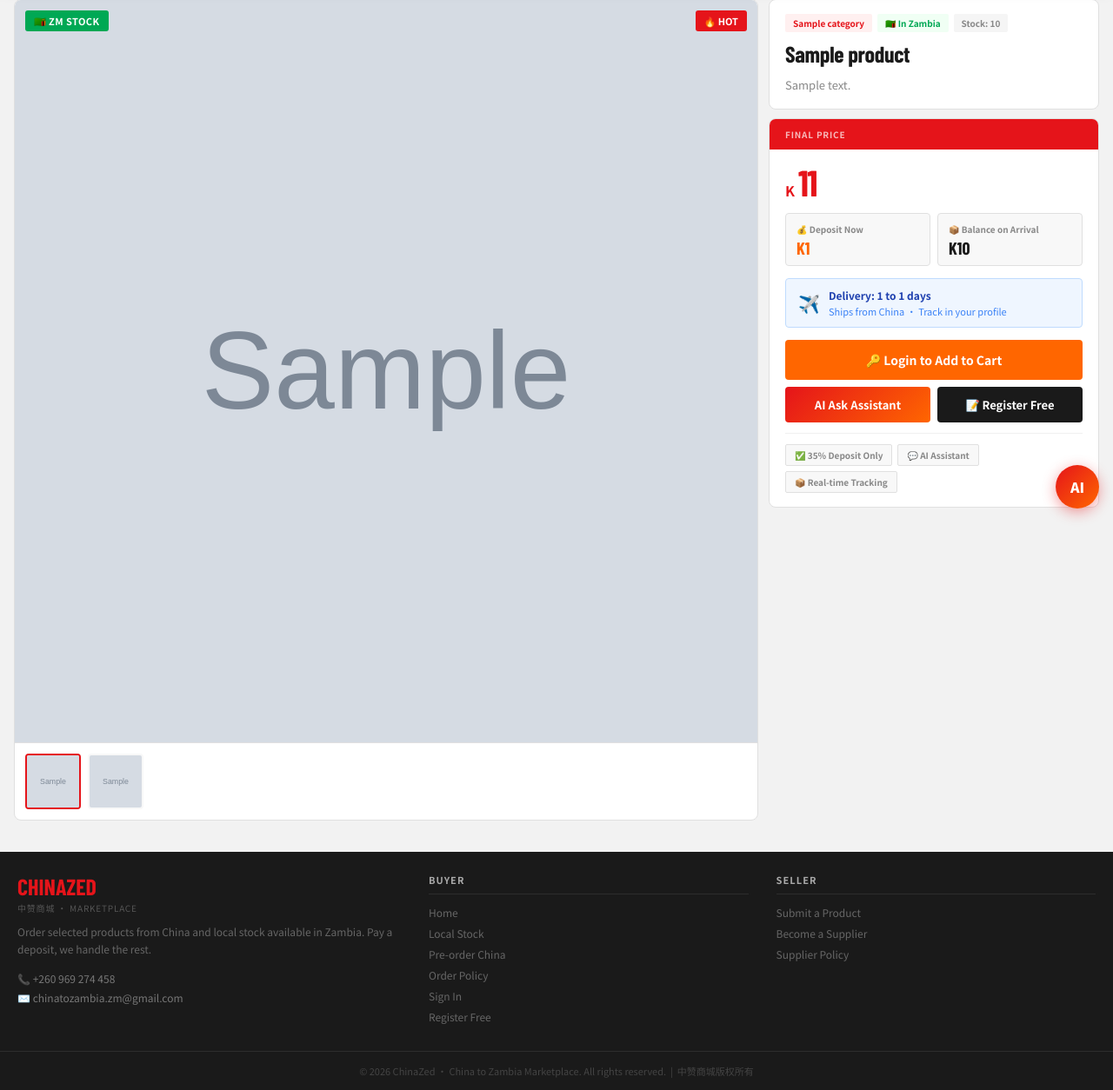
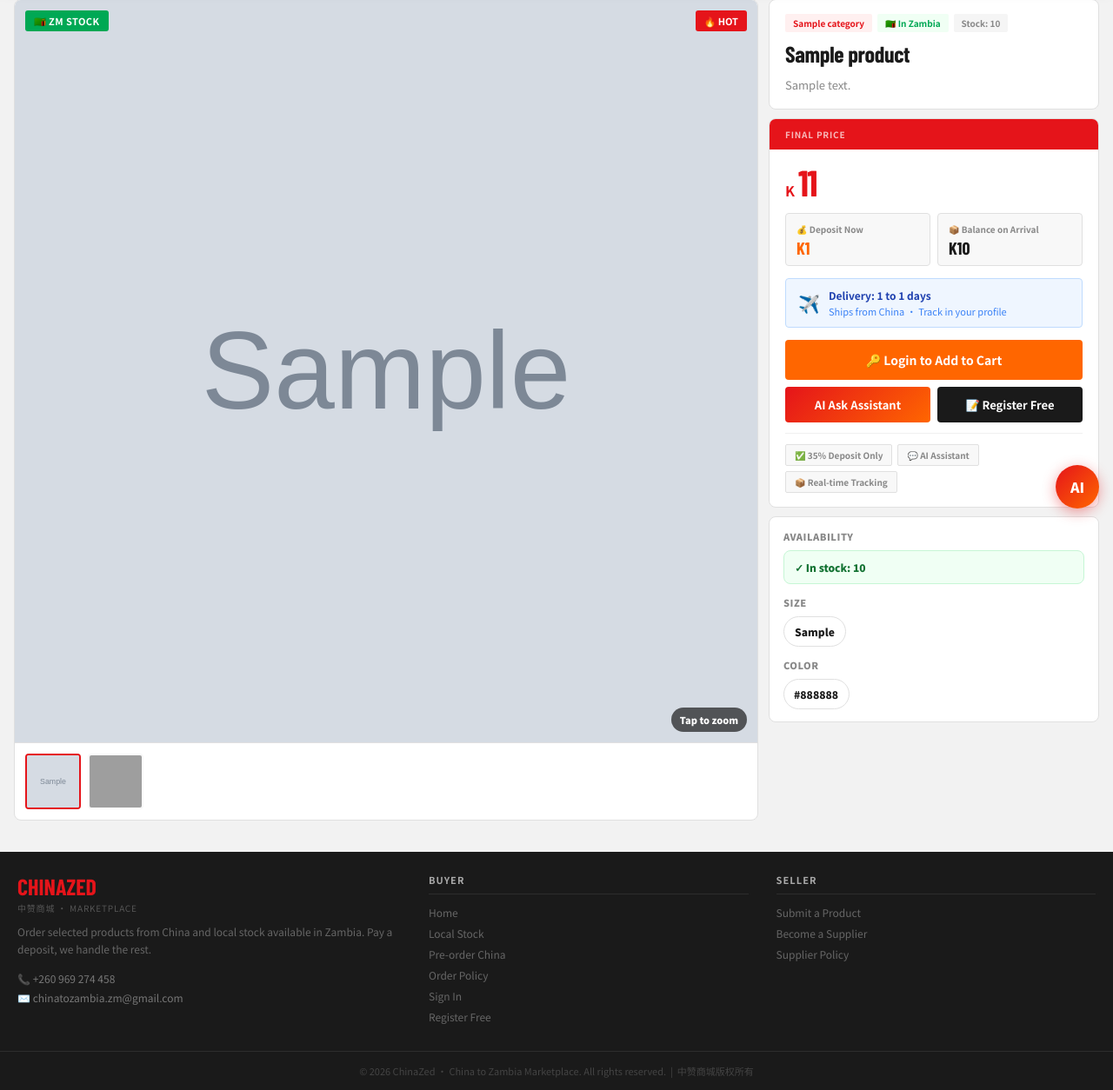
Before and after one commit to eddiemac1993/china_zed_marketplace, a Django app: a page that uses core/templates/core/product_detail.html in a window 1280 px wide. Shown: the part 139-1393 px from the top of the page at 87% size. Run offline with Django 5.2, Linux system fonts and the light colour scheme; tables that the repository leaves empty hold one stand-in row (values such as "Sample post"); grey boxes marked "Sample" are stand-in pictures; some web fonts are replaced; grey boxes are pictures that could not be loaded.

Commit message:
Add product options and zoom gallery

```diff
--- a/core/admin.py
+++ b/core/admin.py
@@ -194,6 +194,7 @@ class ProductAdmin(admin.ModelAdmin):
                 "description",
                 "image",
                 "external_image_url",
+                "external_gallery_urls",
                 "image_preview_large",
             )
         }),
@@ -210,6 +211,9 @@ class ProductAdmin(admin.ModelAdmin):
                 "product_type",
                 "status",
                 "stock_quantity",
+                "available_quantity",
+                "size_options",
+                "color_options",
                 "is_available",
                 "is_featured",
             )
--- a/core/models.py
+++ b/core/models.py
@@ -91,11 +91,30 @@ class Product(TimeStampedModel):
 
     image = models.ImageField(upload_to="products/", blank=True, null=True)
     external_image_url = models.URLField(blank=True)
+    external_gallery_urls = models.TextField(
+        blank=True,
+        help_text="One external product image URL per line.",
+    )
 
     product_type = models.CharField(max_length=20, choices=PRODUCT_TYPE_CHOICES, default="preorder")
     status = models.CharField(max_length=20, choices=STATUS_CHOICES, default="active")
 
     stock_quantity = models.PositiveIntegerField(default=0)
+    available_quantity = models.PositiveIntegerField(
+        blank=True,
+        null=True,
+        help_text="Optional supplier availability for pre-order products.",
+    )
+    size_options = models.CharField(
+        max_length=255,
+        blank=True,
+        help_text="Comma-separated sizes, for example: S, M, L, XL or 50 inch, 55 inch.",
+    )
+    color_options = models.CharField(
+        max_length=255,
+        blank=True,
+        help_text="Comma-separated colors, for example: Black, White, Blue.",
+    )
 
     is_available = models.BooleanField(default=True)
     is_featured = models.BooleanField(default=False)
@@ -179,6 +198,32 @@ class Product(TimeStampedModel):
         if self.image:
             return self.image.url
         return self.external_image_url
+
+    def display_gallery_urls(self):
+        urls = []
+        main_url = self.display_image_url()
+        if main_url:
+            urls.append(main_url)
+        urls.extend(img.image.url for img in self.gallery_images.all())
+        urls.extend(
+            line.strip()
+            for line in self.external_gallery_urls.splitlines()
+            if line.strip()
+        )
+        return list(dict.fromkeys(urls))
+
+    def size_option_list(self):
+        return [item.strip() for item in self.size_options.split(",") if item.strip()]
+
+    def color_option_list(self):
+        return [item.strip() for item in self.color_options.split(",") if item.strip()]
+
+    def availability_label(self):
+        if self.product_type == "local":
+            return self.stock_status()
+        if self.available_quantity is not None:
+            return f"Supplier availability: {self.available_quantity}"
+        return "Availability confirmed before purchase"
 
     def delivery_range(self):
         return f"{self.delivery_min_days} to {self.delivery_max_days} days"
--- a/core/templates/core/product_detail.html
+++ b/core/templates/core/product_detail.html
@@ -264,6 +264,7 @@
             background: #F8F8F8;
             overflow: hidden;
             aspect-ratio: 1;
+            cursor: zoom-in;
         }
         .main-image-box img {
             width: 100%;
@@ -322,6 +323,89 @@
         .thumb img { width: 100%; height: 100%; object-fit: cover; display: block; }
         .thumb:hover { border-color: var(--orange); }
         .thumb.active { border-color: var(--red); }
+        .zoom-hint {
+            position: absolute;
+            right: 12px;
+            bottom: 12px;
+            background: rgba(0,0,0,.62);
+            color: #fff;
+            border-radius: 999px;
+            padding: 6px 10px;
+            font-size: 11px;
+            font-weight: 800;
+            z-index: 3;
+        }
+        .product-options {
+            background: var(--white);
+            border: 1px solid var(--border);
+            border-radius: var(--card-radius);
+            padding: 14px 16px;
+        }
+        .option-row { margin-bottom: 13px; }
+        .option-row:last-child { margin-bottom: 0; }
+        .option-label {
+            display: block;
+            font-size: 11px;
+            color: var(--muted);
+            font-weight: 900;
+            text-transform: uppercase;
+            letter-spacing: .05em;
+            margin-bottom: 8px;
+        }
+        .option-pills { display: flex; flex-wrap: wrap; gap: 8px; }
+        .option-pill {
+            border: 1px solid var(--border);
+            background: #fff;
+            border-radius: 999px;
+            padding: 8px 12px;
+            font-size: 12px;
+            font-weight: 800;
+            color: var(--ink);
+        }
+        .option-pill.color { padding-left: 11px; }
+        .availability-box {
+            display: flex;
+            align-items: center;
+            gap: 8px;
+            background: #F0FFF4;
+            border: 1px solid #C6F6D5;
+            color: #137333;
+            border-radius: 8px;
+            padding: 10px 12px;
+            font-size: 12px;
+            font-weight: 800;
+        }
+        .zoom-modal {
+            position: fixed;
+            inset: 0;
+            z-index: 2000;
+            display: none;
+            align-items: center;
+            justify-content: center;
+            background: rgba(0,0,0,.88);
+            padding: 18px;
+        }
+        .zoom-modal.open { display: flex; }
+        .zoom-modal img {
+            max-width: min(96vw, 980px);
+            max-height: 92vh;
+            object-fit: contain;
+            border-radius: 8px;
+            background: #fff;
+        }
+        .zoom-close {
+            position: absolute;
+            top: 14px;
+            right: 16px;
+            border: 0;
+            border-radius: 999px;
+            width: 42px;
+            height: 42px;
+            background: #fff;
+            color: #111;
+            font-size: 24px;
+            cursor: pointer;
+        }
 
         /* ── INFO PANEL ── */
         .info-panel {
@@ -849,9 +933,10 @@
 
         <!-- LEFT: IMAGE PANEL -->
         <div class="image-panel">
-            <div class="main-image-box">
+            <div class="main-image-box" onclick="openImageZoom()">
                 {% if product.display_image_url %}
                     <img id="mainProductImage" src="{{ product.display_image_url }}" alt="{{ product.name }}">
+                    <span class="zoom-hint">Tap to zoom</span>
                 {% else %}
                     <div class="main-no-img">No Image Available</div>
                 {% endif %}
@@ -867,16 +952,11 @@
             </div>
 
             <!-- THUMBNAILS -->
-            {% if product.display_image_url or product.gallery_images.all %}
+            {% if product.display_gallery_urls %}
             <div class="thumb-row">
-                {% if product.display_image_url %}
-                    <div class="thumb active" onclick="setMainImage(this, '{{ product.display_image_url }}')">
-                        <img src="{{ product.display_image_url }}" alt="{{ product.name }}">
-                    </div>
-                {% endif %}
-                {% for img in product.gallery_images.all %}
-                    <div class="thumb" onclick="setMainImage(this, '{{ img.image.url }}')">
-                        <img src="{{ img.image.url }}" alt="{{ product.name }}">
+                {% for image_url in product.display_gallery_urls %}
+                    <div class="thumb {% if forloop.first %}active{% endif %}" onclick="setMainImage(event, this, '{{ image_url }}')">
+                        <img src="{{ image_url }}" alt="{{ product.name }}">
                     </div>
                 {% endfor %}
             </div>
@@ -1000,6 +1080,33 @@
                 </div>
             </div>
 
+            <div class="product-options">
+                <div class="option-row">
+                    <span class="option-label">Availability</span>
+                    <div class="availability-box">✓ {{ product.availability_label }}</div>
+                </div>
+                {% if product.size_option_list %}
+                <div class="option-row">
+                    <span class="option-label">Size</span>
+                    <div class="option-pills">
+                        {% for size in product.size_option_list %}
+                            <span class="option-pill">{{ size }}</span>
+                        {% endfor %}
+                    </div>
+                </div>
+                {% endif %}
+                {% if product.color_option_list %}
+                <div class="option-row">
+                    <span class="option-label">Color</span>
+                    <div class="option-pills">
+                        {% for color in product.color_option_list %}
+                            <span class="option-pill color">{{ color }}</span>
+                        {% endfor %}
+                    </div>
+                </div>
+                {% endif %}
+            </div>
+
         </div><!-- end info-panel -->
     </div><!-- end product-layout -->
 
@@ -1116,6 +1223,13 @@
 <a href="{% url 'assistant' %}" class="wa-btn" title="AI Assistant" aria-label="AI Assistant">AI</a>
 <div class="back-top" onclick="window.scrollTo({top:0,behavior:'smooth'})">↑</div>
 
+{% if product.display_image_url %}
+<div class="zoom-modal" id="imageZoomModal" onclick="closeImageZoom()">
+    <button type="button" class="zoom-close" aria-label="Close image zoom">×</button>
+    <img id="zoomImage" src="{{ product.display_image_url }}" alt="{{ product.name }}">
+</div>
+{% endif %}
+
 <!-- MOBILE BOTTOM NAV -->
 <nav class="mobile-bottom-nav">
     <div class="mobile-bottom-nav-inner">
@@ -1157,11 +1271,34 @@
 </nav>
 
 <script>
-function setMainImage(thumbEl, url) {
-    document.getElementById('mainProductImage').src = url;
+function setMainImage(event, thumbEl, url) {
+    if (event) event.stopPropagation();
+    const mainImage = document.getElementById('mainProductImage');
+    if (!mainImage) return;
+    mainImage.src = url;
+    const zoomImage = document.getElementById('zoomImage');
+    if (zoomImage) zoomImage.src = url;
     document.querySelectorAll('.thumb').forEach(t => t.classList.remove('active'));
     thumbEl.classList.add('active');
 }
+function openImageZoom() {
+    const mainImage = document.getElementById('mainProductImage');
+    const zoom = document.getElementById('imageZoomModal');
+    const zoomImage = document.getElementById('zoomImage');
+    if (!mainImage || !zoom || !zoomImage) return;
+    zoomImage.src = mainImage.src;
+    zoom.classList.add('open');
+    document.body.style.overflow = 'hidden';
+}
+function closeImageZoom() {
+    const zoom = document.getElementById('imageZoomModal');
+    if (!zoom) return;
+    zoom.classList.remove('open');
+    document.body.style.overflow = '';
+}
+document.addEventListener('keydown', function(event) {
+    if (event.key === 'Escape') closeImageZoom();
+});
 window.addEventListener('scroll', () => {
     const btn = document.querySelector('.back-top');
     if (btn) btn.style.opacity = window.scrollY > 400 ? '1' : '0';
```
Also changed, not shown: core/management/commands/import_aliexpress_products.py (+20 -1 lines), core/tests.py (+42 -1 lines), core/migrations/0022_product_available_quantity_product_color_options_and_more.py (added).
